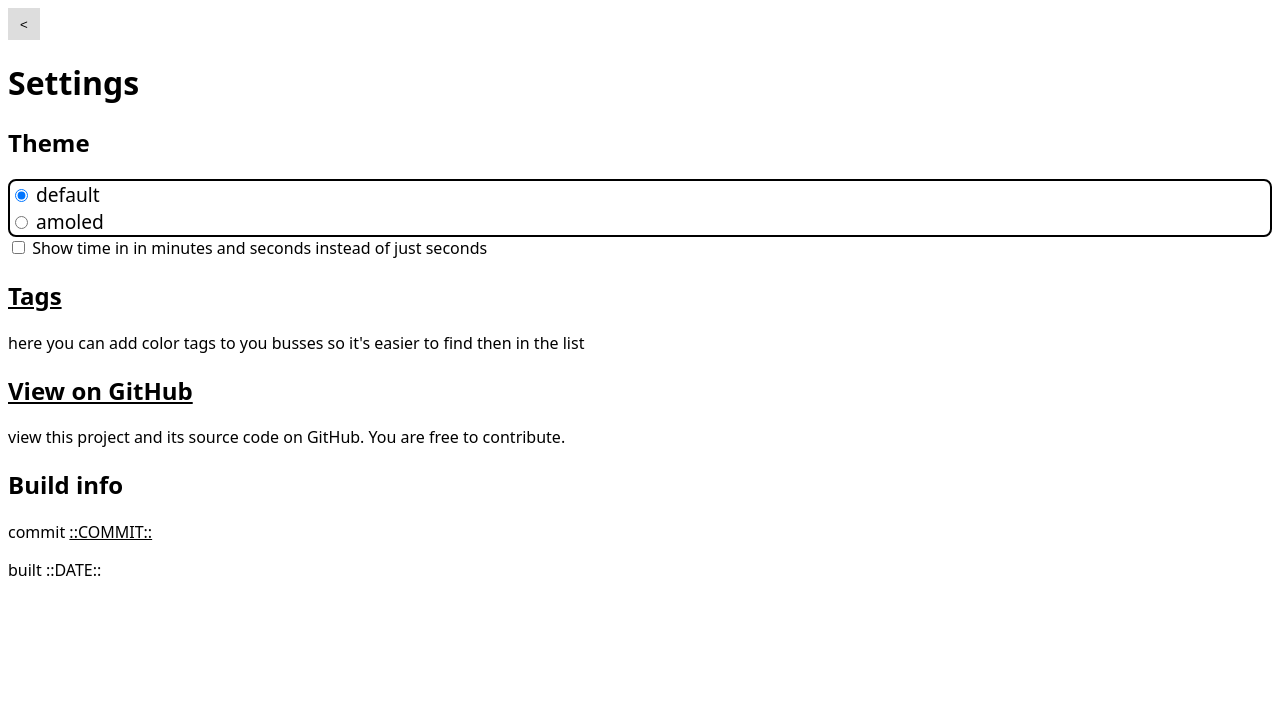
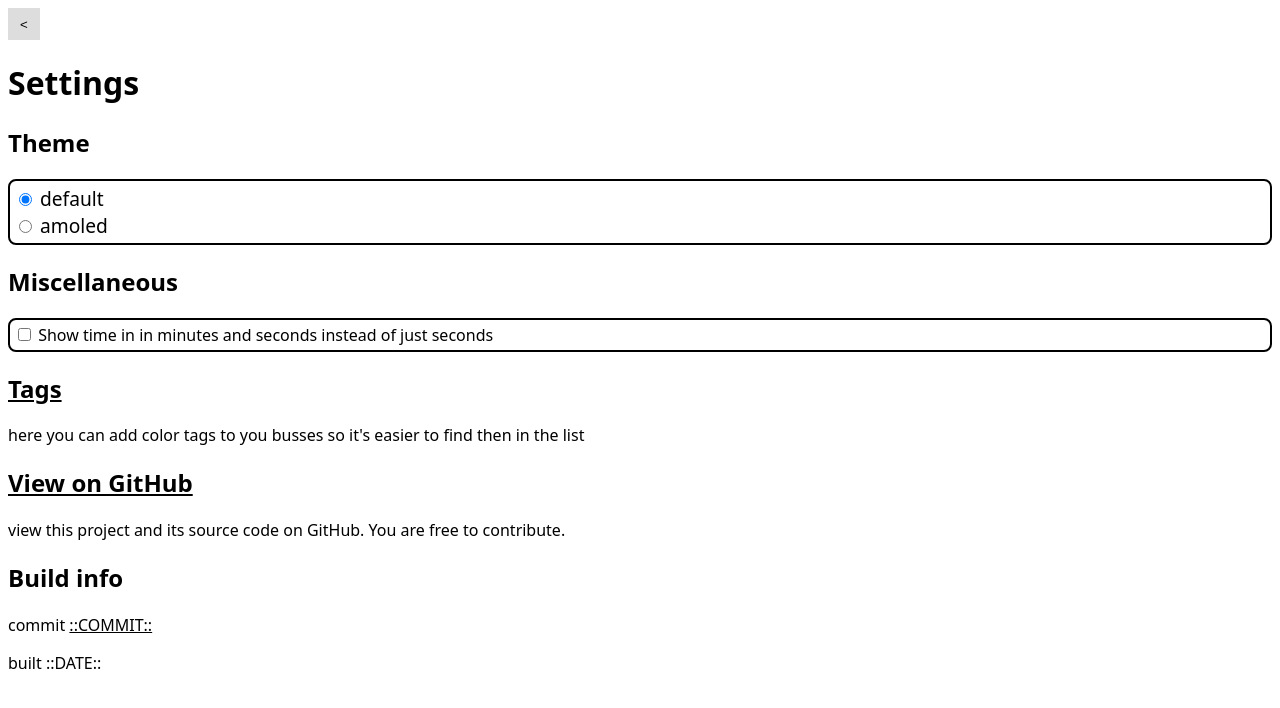
Before and after one commit to polferov/kvg2, a SvelteKit app in the folder frontend/: page /settings in a window 1280 px wide. Shown: the top 708 px of the page. Built offline with nearby package versions, Linux system fonts and the light colour scheme.

Commit message:
style show time in mm:ss picker

```diff
--- a/frontend/src/components/showTimeInMinutesPicker.svelte
+++ b/frontend/src/components/showTimeInMinutesPicker.svelte
@@ -12,9 +12,18 @@
   $: _ = update(enabled);
 </script>
 
-<div>
+<div class="container">
   <input type="checkbox" id="show-time-in-minutes" bind:checked={enabled} />
   <label for="show-time-in-minutes"
     >Show time in in minutes and seconds instead of just seconds</label
   >
 </div>
+
+<style>
+  .container {
+    margin-block: 0.5rem;
+    border: var(--brd-base);
+    border-radius: var(--brd-r-base);
+    padding: .25rem;
+  }
+</style>
--- a/frontend/src/components/themePicker.svelte
+++ b/frontend/src/components/themePicker.svelte
@@ -24,11 +24,13 @@
 
 <style>
   .container {
+    margin-block: 0.5rem;
     border: var(--brd-base);
     border-radius: var(--brd-r-base);
+    padding: 0.25rem;
   }
 
-  .option{
+  .option {
     font-size: 1.2rem;
   }
 </style>
--- a/frontend/src/routes/settings/+page.svelte
+++ b/frontend/src/routes/settings/+page.svelte
@@ -11,6 +11,8 @@
 <h2>Theme</h2>
 
 <ThemePicker />
+
+<h2>Miscellaneous</h2>
 
 <ShowTimeInMinutesPicker />
 
```
